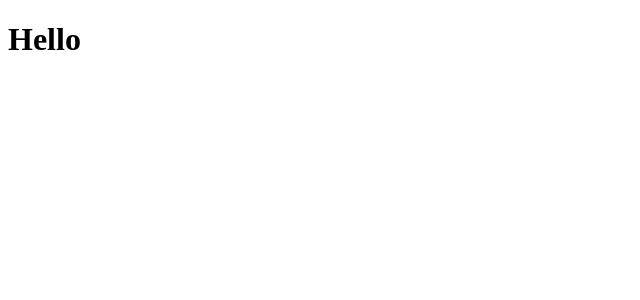
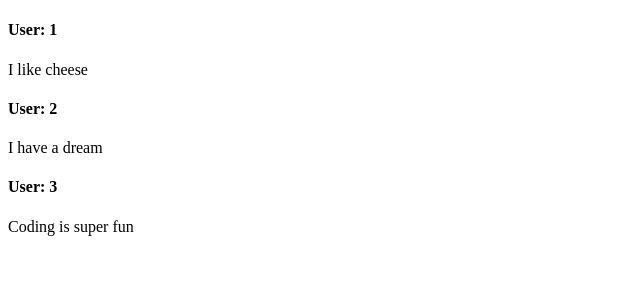
Before and after one commit to D3h4n/Koala-Kek, a React (Create React App) app in the folder frontend/: page / in a window 1280 px wide. Shown: the top 300 px of the page, without its empty margins (0-640 px from the left). Built offline with nearby package versions, Linux system fonts and the light colour scheme.

Commit message:
Added simple posts

```diff
--- a/frontend/src/components/App.tsx
+++ b/frontend/src/components/App.tsx
@@ -1,9 +1,43 @@
-import React from 'react'
+import React, { useState, useEffect } from 'react'
+import { post } from '../interfaces'
 
 export default function App() {
+    const [posts, setPosts] = useState<post[]>([]);
+
+    useEffect(()=>{
+        console.log('App loaded');
+
+        let post1:post = {
+            text: "I like cheese",
+            userID: "1",
+            hasImg: false
+        }
+
+        let post2:post = {
+            text: "I have a dream",
+            userID: "2",
+            hasImg: false
+        }
+
+        let post3:post = {
+            text: "Coding is super fun",
+            userID: "3",
+            hasImg: false
+        }
+
+        setPosts([post1, post2, post3]);
+    }, [])
+
+    const timelinePosts = posts.map((post, idx) => {
+        return (<div key = {idx}>
+            <h4>User: {post.userID}</h4>
+            <p>{post.text}</p>
+        </div>)
+    })
+
     return (
         <div>
-            <h1> Hello </h1>
+            { timelinePosts }
         </div>
     )
 }
```
Also changed, not shown: 2 other files (tests, documents, lock files or other folders).
